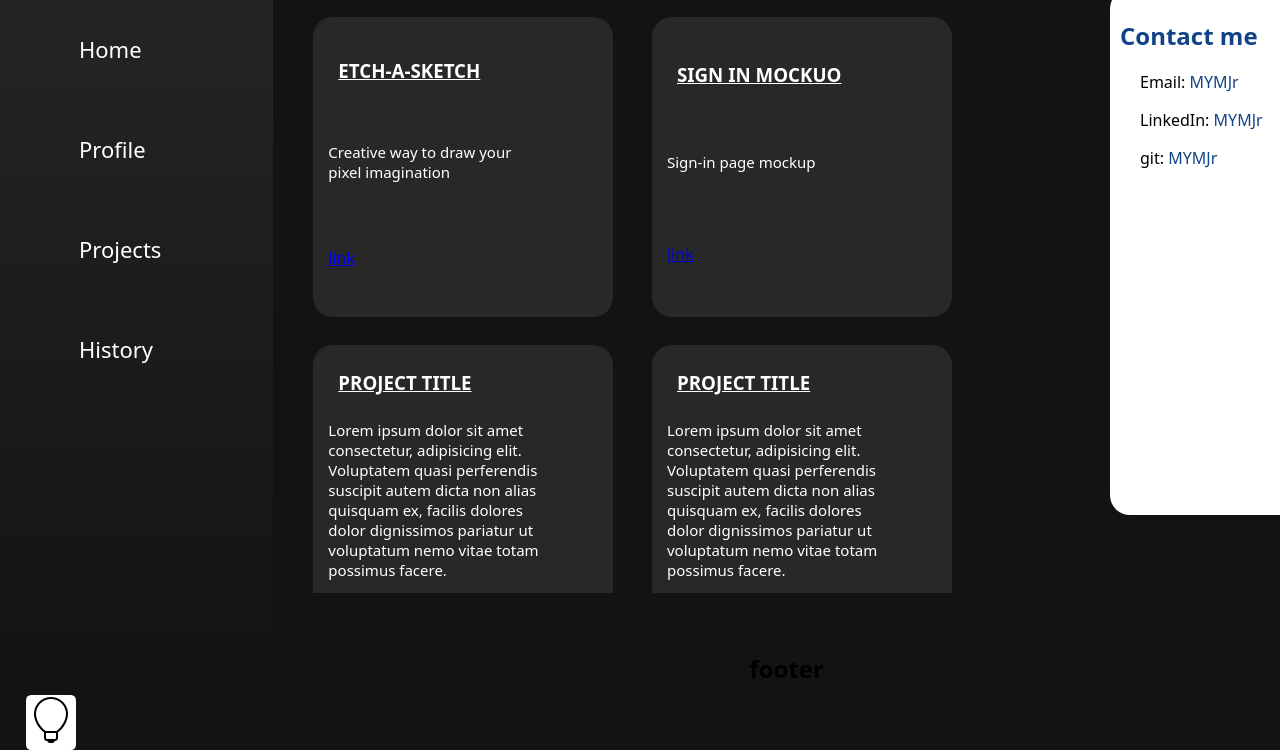
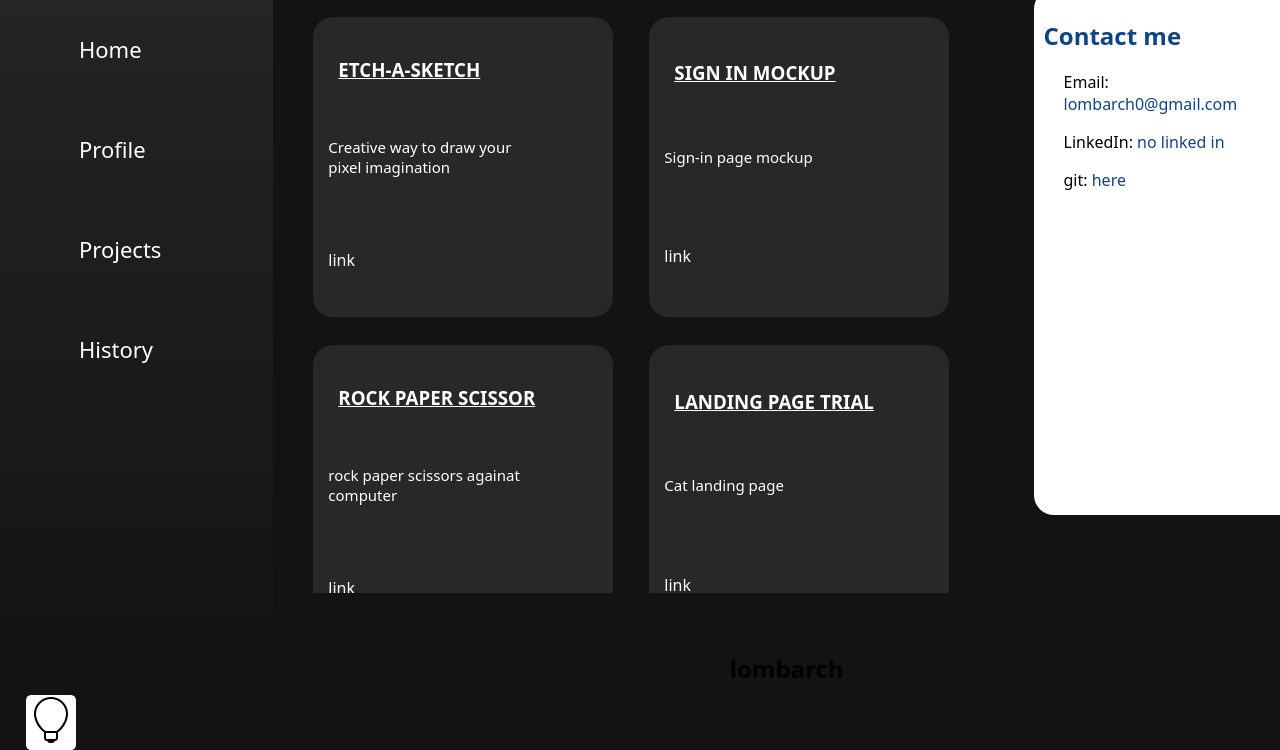
Before and after one commit to Mym776/o_dashboard, a plain HTML site: page index.html in a window 1280 px wide. Shown: the part 128-878 px from the top of the page. Drawn offline with Linux system fonts and the light colour scheme.

Commit message:
filled the content

```diff
--- a/assets/script/script.js
+++ b/assets/script/script.js
@@ -2,7 +2,7 @@ const theme = document.querySelector("#theme");
 const body = document.querySelector("body");
 const header = document.querySelector(".header")
 const card = document.querySelectorAll(".card")
-const sideline = document.querySelector(".sideline")
+const sideline = document.querySelector(".sideline, .sideline a")
 const sidelineP = document.querySelectorAll(".sideline p")
 const sidelineH = document.querySelectorAll(".sideline h2")
 
--- a/assets/style/style.css
+++ b/assets/style/style.css
@@ -169,6 +169,13 @@ body {
     text-decoration: underline;
     filter: blur(0px);
 }
+.link {
+    margin-top: 10%;
+}
+.card a{
+    text-decoration: none;
+    color: var(--dark-color);
+}
 .desc {
     max-width: 80%;
     font-stretch: condensed;
--- a/index.html
+++ b/index.html
@@ -15,10 +15,10 @@
         </div>
         <div class="list">
             <ul>
-                <li><a href="blank">Home</a></li>
-                <li><a href="blank">Profile</a></li>
-                <li><a href="blank">Projects</a></li>
-                <li><a href="blank">History</a></li>
+                <li><a href="https://external-content.duckduckgo.com/iu/?u=https%3A%2F%2Fi.pinimg.com%2Foriginals%2F9e%2Ff1%2F84%2F9ef1846ef8c630d6560dbb74bfa3c4f7.jpg&f=1&nofb=1&ipt=2646c06ccab87b850865f7e7d495ed03eda7bda02c2dff8ada69e8d721aa1686">Home</a></li>
+                <li><a href="https://external-content.duckduckgo.com/iu/?u=http%3A%2F%2Fcdn.wallpapersafari.com%2F85%2F74%2F2AwUTE.jpg&f=1&nofb=1&ipt=db19f62b32136785836646fedaa69a2fb81dd3ebed2c21800ef620b5f33169ea">Profile</a></li>
+                <li><a href="https://www.youtube.com/watch?v=E4WlUXrJgy4">Projects</a></li>
+                <li><a href="https://youtu.be/T5uRekcKkaU?si=79qg68y8sCo2N0Jx">History</a></li>
             </ul>
         </div>
         <div class="theme">
@@ -37,27 +37,27 @@
                       <div class="card">
                         <h3>Etch-a-sketch</h3>
                         <p class="desc">Creative way to draw your pixel imagination</p>
-                        <p><a href="https://mym776.github.io/etch-a-sketch/">link</a></p>
+                        <p class="link"><a href="https://mym776.github.io/etch-a-sketch/">link</a></p>
                       </div>
                       <div class="card">
-                        <h3>Sign in mockuo</h3>
+                        <h3>Sign in mockup</h3>
                         <p class="desc">Sign-in page mockup</p>
-                        <p><a href="https://mym776.github.io/sign-in/">link</a></p>
+                        <p class="link"><a href="https://mym776.github.io/sign-in/">link</a></p>
                       </div>
                       <div class="card">
-                        <h3>Project title</h3>
-                        <p class="desc">Lorem ipsum dolor sit amet consectetur, adipisicing elit. Voluptatem quasi perferendis suscipit autem dicta non alias quisquam ex, facilis dolores dolor dignissimos pariatur ut voluptatum nemo vitae totam possimus facere.</p>
-                        <p>link</p>
+                        <h3>Rock paper scissor</h3>
+                        <p class="desc">rock paper scissors againat computer</p>
+                        <p class="link"><a href="https://mym776.github.io/rps/">link</a>
                       </div>
                       <div class="card">
-                        <h3>Project title</h3>
-                        <p class="desc">Lorem ipsum dolor sit amet consectetur, adipisicing elit. Voluptatem quasi perferendis suscipit autem dicta non alias quisquam ex, facilis dolores dolor dignissimos pariatur ut voluptatum nemo vitae totam possimus facere.</p>
-                        <p>link</p>
+                        <h3>Landing page trial</h3>
+                        <p class="desc">Cat landing page</p>
+                        <p class="link"><a href="https://mym776.github.io/landing/">link</a></p>
                       </div>
                       <div class="card">
-                        <h3>Project title</h3>
-                        <p class="desc">Lorem ipsum dolor sit amet consectetur, adipisicing elit. Voluptatem quasi perferendis suscipit autem dicta non alias quisquam ex, facilis dolores dolor dignissimos pariatur ut voluptatum nemo vitae totam possimus facere.</p>
-                        <p>link</p>
+                        <h3>Faulty calculator</h3>
+                        <p class="desc">Faulty calculator that works as it is not intended(it is a feature, not a bug)</p>
+                        <p class="link"><a href="https://mym776.github.io/calculator/">link</a></p>
                       </div>
                   </div>
 
@@ -65,16 +65,16 @@
             </div>
             <div class="sideline">
                 <h2>Contact me</h2>
-                <p>Email:  <a href="">MYMJr</a></p>
-                <p>LinkedIn:  <a href="">MYMJr</a></p>
-                <p>git:  <a href="">MYMJr</a></p>
+                <p>Email:  <a href="">lombarch0@gmail.com</a></p>
+                <p>LinkedIn:  <a href="">no linked in</a></p>
+                <p>git:  <a href="https://github.com/Mym776">here</a></p>
 
             </div>
 
         </div>
 
         <div class="footer">
-            <h2>footer</h2>
+            <h2>lombarch</h2>
         </div>
     </div>
    </div>
```
